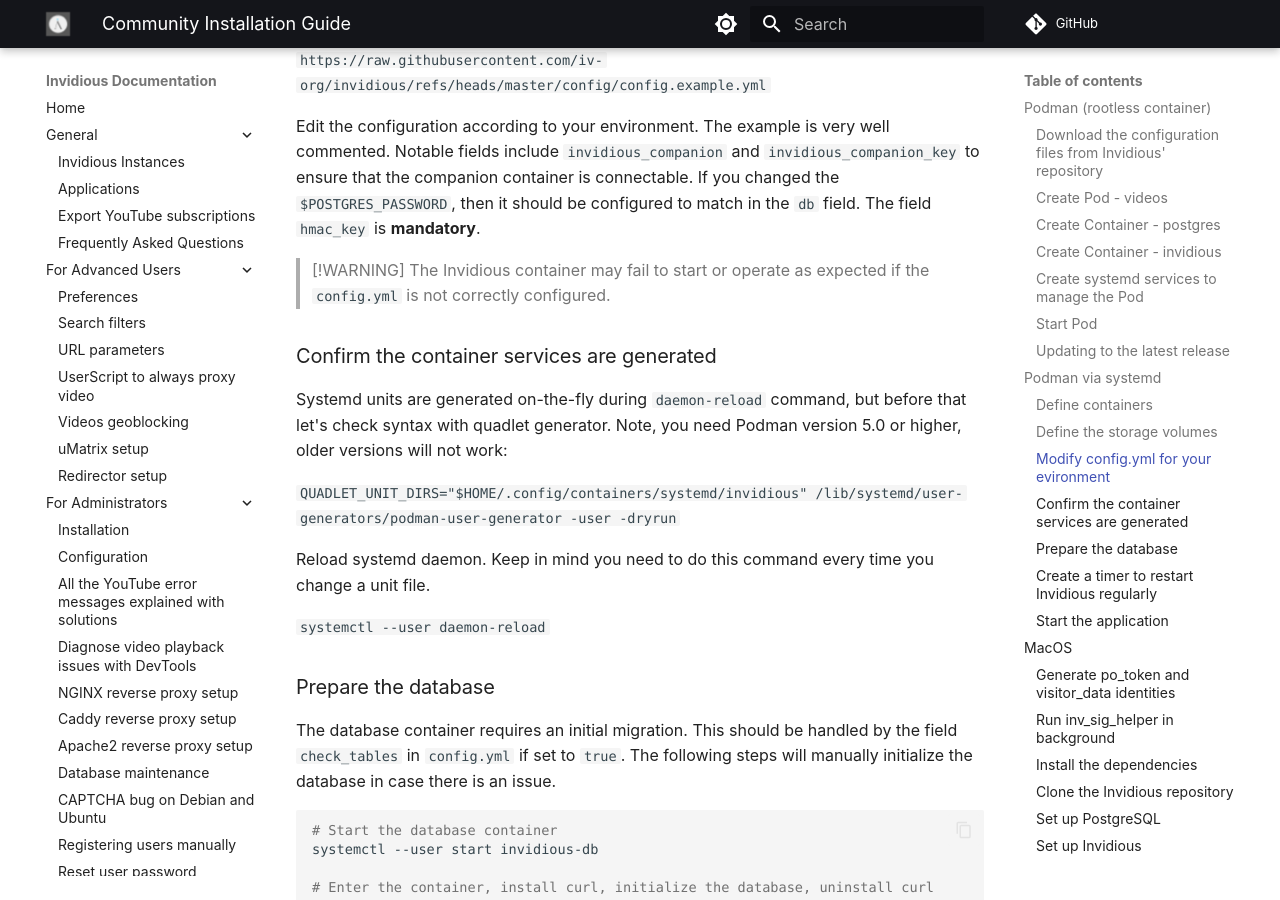
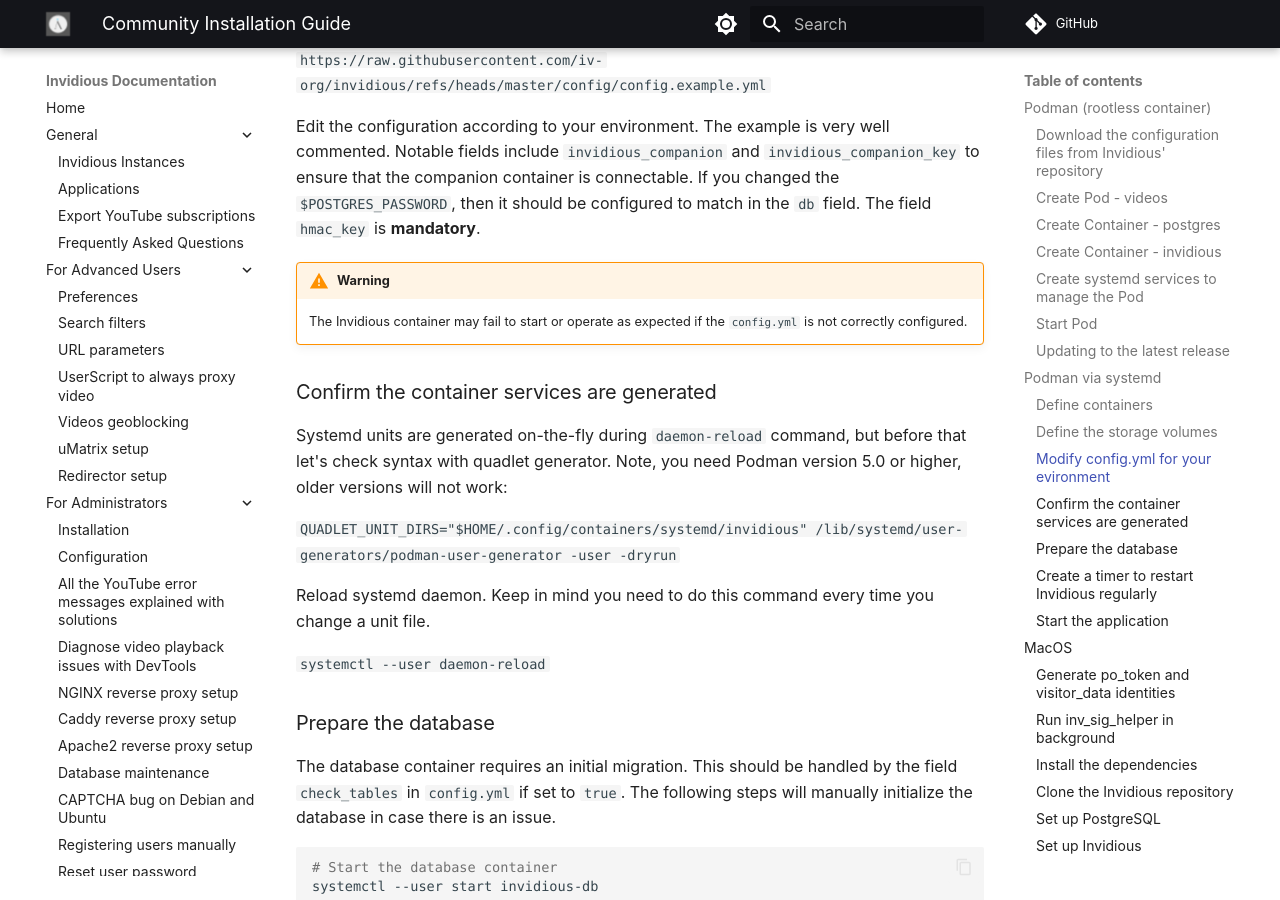
Before and after one commit to iv-org/documentation, an MkDocs documentation site: the page built from docs/community-installation-guide.md, in a window 1280 px wide and 900 px high, scrolled down 4968 px. Built offline with MkDocs 1.6.1 and Material for MkDocs 9.7.7, drawn with Linux system fonts in a browser that asks for light colours; comment, search, counter and statistics services are not loaded.

Commit message:
fix admonition

```diff
--- a/docs/community-installation-guide.md
+++ b/docs/community-installation-guide.md
@@ -234,8 +234,9 @@
 
 Edit the configuration according to your environment. The example is very well commented. Notable fields include `invidious_companion` and `invidious_companion_key` to ensure that the companion container is connectable. If you changed the `$POSTGRES_PASSWORD`, then it should be configured to match in the `db` field. The field `hmac_key` is **mandatory**.
 
-> [!WARNING]
-> The Invidious container may fail to start or operate as expected if the `config.yml` is not correctly configured.
+!!! warning
+
+    The Invidious container may fail to start or operate as expected if the `config.yml` is not correctly configured.
 
 ### Confirm the container services are generated
 
```
